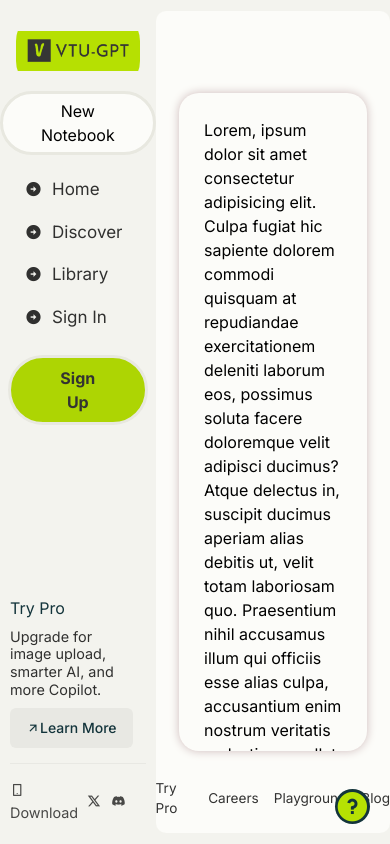
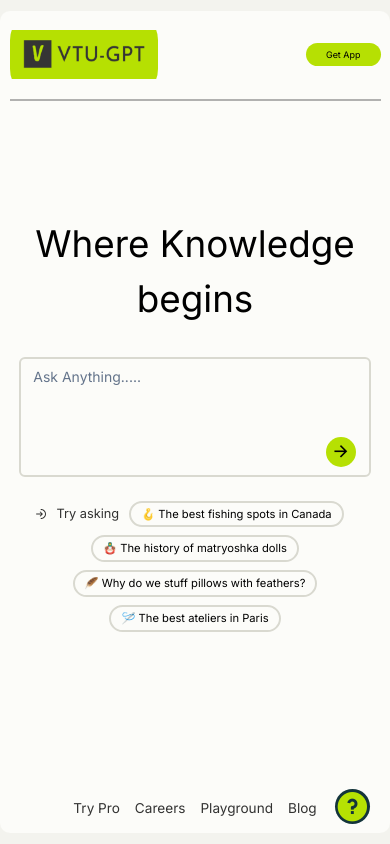
Before and after one commit to VTU-GPT/frontend-next, a Next.js app: page / in a window 390 px wide. Built offline with nearby package versions, Linux system fonts and the light colour scheme.

Commit message:
added redux and made responsiveness

```diff
--- /dev/null
+++ b/app/answer/page.js
@@ -0,0 +1,10 @@
+import AnswerPage from '@/components/AnswerPage'
+import React from 'react'
+
+const page = () => {
+  return (
+    <AnswerPage Answer={answer.content}/>
+  )
+}
+
+export default page
--- a/app/globals.css
+++ b/app/globals.css
@@ -14,7 +14,7 @@ body{
     height: 100dvh;
     justify-content: flex-end;
     align-items: center;
-    overflow: none;
+    position: relative;
 }
 .logo{
     width: 80%;
@@ -34,7 +34,8 @@ body{
     flex-direction: column;
     justify-content: flex-start;
     align-items: center;
-    position: relative;
+    position: absolute;
+    left: 10px;
 }
 .sidebar ul{
     width: 100%;
@@ -66,12 +67,13 @@ body{
 main{
     background-color: #FCFCF9;
     height: 97.5dvh;
-    width: 85vw;
+    width: calc(100% - 230px);
     border-radius: 10px;
     display: flex;
     justify-content: center;
     align-items: center;
     position: relative;
+    overflow: hidden;
 }
 .new-notebook{
         background-color: #FCFCF9;
@@ -141,7 +143,7 @@ main{
 .homepage-main{
     text-align: center;
     height: 50%;
-    width: 60%;
+    width: 100%;
     display: flex;
     flex-direction: column;
     align-items: center;
@@ -151,6 +153,7 @@ main{
 }
 .homepage-main h1{
     font-size: 2.3rem;
+    width: 100%;
 }
 .homepage-suggestions{
     display: flex;
@@ -176,6 +179,7 @@ main{
 }
 .text-area-div{
     width: 90%;
+    max-width: 700px;
     position: relative;
 }
 .text-area{
@@ -252,3 +256,6 @@ main{
     border-radius: 10px;
     -webkit-box-shadow: inset 0 0 6px rgba(45, 41, 41, 0.5);
 }
+.mobile-navigation{
+    display: none;
+}
--- a/app/layout.js
+++ b/app/layout.js
@@ -2,7 +2,9 @@
 import { Inter } from 'next/font/google'
 import Sidebar from '@/components/Sidebar'
 import './globals.css'
+import './resp.css'
 import 'remixicon/fonts/remixicon.css'
+import ReduxProvider from '@/provider/redux/ReduxProvider'
 
 const inter = Inter({ subsets: ['latin'] })
 
@@ -13,11 +15,13 @@ export const metadata = {
 
 export default function RootLayout({ children }) {
   return (
-    <html lang="en">
-      <body className={inter.className}>
-        <Sidebar/>
-        {children}
-      </body>
-    </html>
+    <ReduxProvider>
+      <html lang="en">
+        <body className={inter.className}>
+          <Sidebar />
+          {children}
+        </body>
+      </html>
+    </ReduxProvider>
   )
 }
--- a/app/page.js
+++ b/app/page.js
@@ -47,7 +47,7 @@ const Home = () => {
   return (
     <main style={{overflowY:'scroll'}}>
     {loading && <p>Loading...</p>}
-    {/* {answer ? (
+    {answer ? (
       <>
 
         {error && (
@@ -64,14 +64,7 @@ const Home = () => {
       </>
     ) : (
       <InputHome onAsk={handleAsk} />
-    )} */}
-    <AnswerPage/>
-    <div className="homepage-footer">
-      <Link href="">Try Pro</Link>
-      <Link href="">Careers</Link>
-      <Link href="">Playground</Link>
-      <Link href="">Blog</Link>
-    </div>
+    )}
     <div className="help-btn">
       <i className="ri-question-fill"></i>
     </div>
--- /dev/null
+++ b/app/resp.css
@@ -0,0 +1,36 @@
+@media screen and (max-width : 767px) {
+    .sidebar{
+        display: none;
+    }
+    main{
+        width: 100%;
+    }
+    .homepage-main{
+        padding: 0px 10px;
+    }
+    .text-area-div{
+        width: 95%;
+    }
+    .mobile-navigation{
+        display: flex;
+        border-bottom: 2px solid rgba(128, 128, 128, 0.601);
+        position: absolute;
+        top: 10px;
+        left: 10px;
+        z-index: 10;
+        width: 95%;
+        justify-content: space-between;
+        align-items: center;
+    }
+    .mobile-navigation .logo{
+        max-width: 200px;
+        width: 40%;
+    }
+    .mobile-navigation a{
+        padding: 5px 20px;
+        background-color: #B6E003;
+        color: black;
+        border-radius: 50px;
+        font-size: 2.3vw;
+    }
+}
--- a/components/InputHome.jsx
+++ b/components/InputHome.jsx
@@ -18,7 +18,8 @@ import { Textarea } from "@/components/ui/textarea"
     onAsk(question);
   }
     return (
-    <div className='homepage-main'>
+      <>
+      <div className='homepage-main'>
         <h1>Where Knowledge begins</h1>
         <div className='text-area-div'>
         <Textarea placeholder='Ask Anything.....' className='resize-none text-area'
@@ -38,6 +39,15 @@ import { Textarea } from "@/components/ui/textarea"
           <Link href='/'>🪡 The best ateliers in Paris</Link>
         </div>
       </div>
+      <div className="homepage-footer">
+      <Link href="">Try Pro</Link>
+      <Link href="">Careers</Link>
+      <Link href="">Playground</Link>
+      <Link href="">Blog</Link>
+    </div>
+      </>
+
+
   )
 }
 
--- a/components/Sidebar.jsx
+++ b/components/Sidebar.jsx
@@ -17,6 +17,7 @@ import logo from '@/public/logo_vtu-gpt.png'
 
 const Sidebar = () => {
     return (
+        <>
             <div className="sidebar">
                 <div className="logo">
                     <Image
@@ -47,10 +48,7 @@ const Sidebar = () => {
                         <Link href='/'><i className="ri-arrow-right-circle-fill"></i> Home</Link>
                     </li>
                     <li>
-                    <Link href='/'><i className="ri-arrow-right-circle-fill"></i> Discover</Link>
-                </li>
-                <li>
-                    <Link href='/'><i className="ri-arrow-right-circle-fill"></i> Library</Link>
+                        <Link href='/'><i className="ri-arrow-right-circle-fill"></i> Notebooks</Link>
                     </li>
                     <li>
                         <Link href='/'><i className="ri-arrow-right-circle-fill"></i> Sign In</Link>
@@ -71,6 +69,18 @@ const Sidebar = () => {
                     </div>
                 </div>
             </div>
+            {/* mobile navigation */}
+            <div className="mobile-navigation">
+                <div className="logo">
+                    <Image
+                        src={logo}
+                        alt="Picture of the author"
+                    />
+                </div>
+                <Link href='#'>Get App</Link>
+            </div>
+        </>
+
     )
 }
 
--- a/package.json
+++ b/package.json
@@ -12,6 +12,7 @@
     "@radix-ui/react-alert-dialog": "^1.0.5",
     "@radix-ui/react-slot": "^1.0.2",
     "@radix-ui/react-toast": "^1.1.5",
+    "@reduxjs/toolkit": "^2.0.1",
     "class-variance-authority": "^0.7.0",
     "clsx": "^2.1.0",
     "lucide-react": "^0.308.0",
@@ -19,6 +20,7 @@
     "openai": "^4.24.7",
     "react": "^18",
     "react-dom": "^18",
+    "react-redux": "^9.1.0",
     "remixicon": "^4.0.1",
     "tailwind-merge": "^2.2.0",
     "tailwindcss-animate": "^1.0.7"
--- /dev/null
+++ b/provider/redux/ColorChange.js
@@ -0,0 +1,13 @@
+import { createSlice } from "@reduxjs/toolkit";
+
+export const ChangeColor = createSlice({
+    name : "ChangeColor",
+    initialState : {
+        color : '#000'
+    },
+    reducers : {
+        changeColorToColor(state,action){
+            state.color = '#444'
+        }
+    }
+})
--- /dev/null
+++ b/provider/redux/ReduxProvider.jsx
@@ -0,0 +1,14 @@
+"use client"
+import {Provider} from 'react-redux'
+import React from 'react'
+import { store } from './store'
+
+const ReduxProvider = ({children}) => {
+  return (
+    <Provider store={store}>
+        {children}
+    </Provider>
+  )
+}
+
+export default ReduxProvider
--- /dev/null
+++ b/provider/redux/store.js
@@ -0,0 +1,8 @@
+import {configureStore} from '@reduxjs/toolkit'
+import { ChangeColor } from './ColorChange'
+
+export const store = configureStore({
+    reducer : {
+        'ChangeColor' : ChangeColor.reducer
+    }
+})
```
Also changed, not shown: components/AnswerPage.jsx (+4 -2 lines), 1 other file (tests, documents, lock files or other folders). Lines whose indentation alone changed are shown as unchanged.
